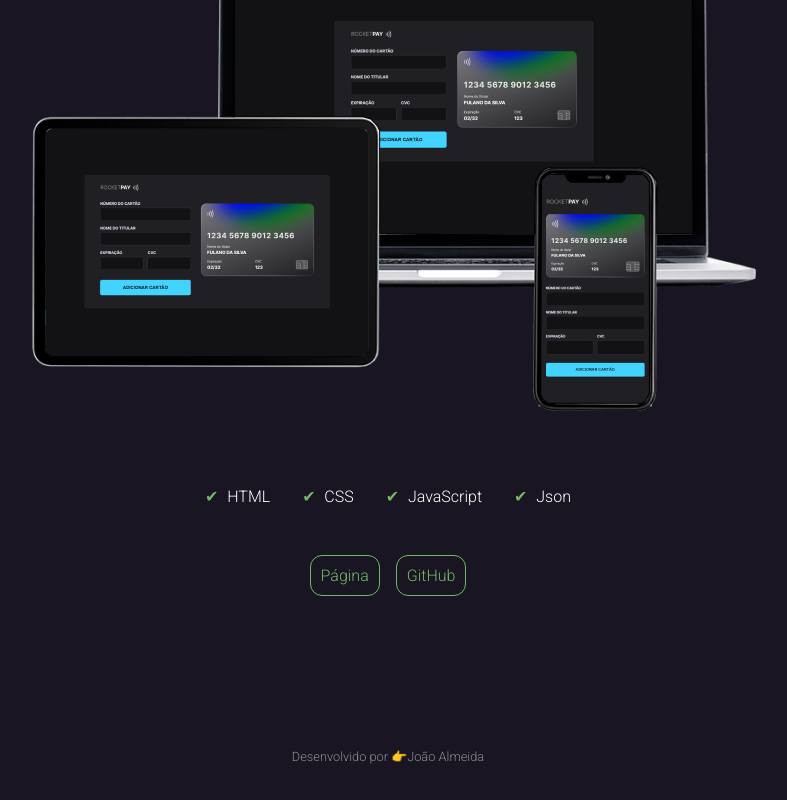
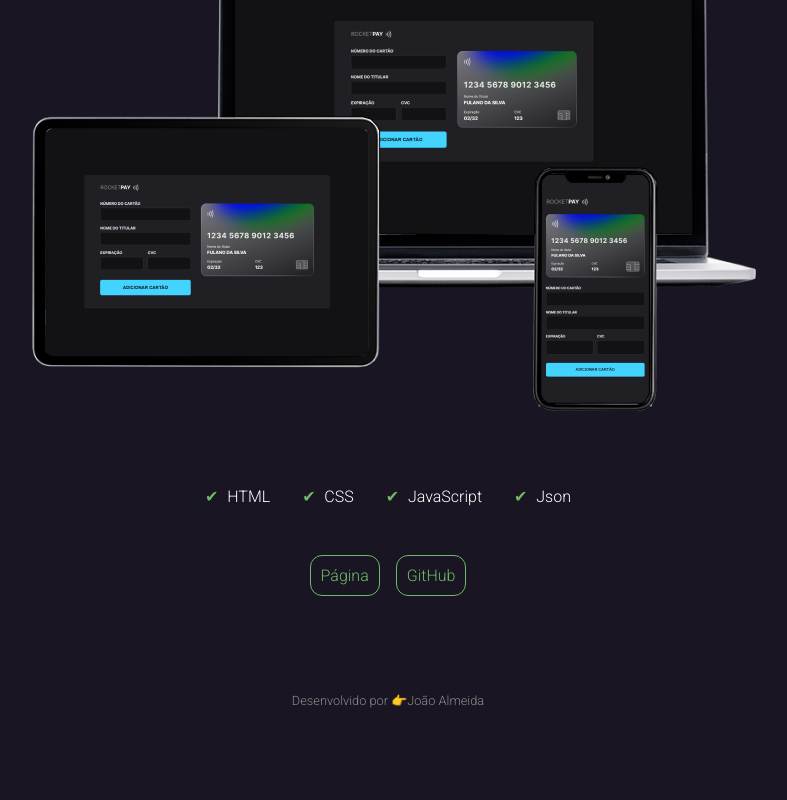
Before and after one commit to joaolalmeida/Portfolio, a React (Vite) app: page /projetos in a window 1280 px wide. Shown: the part 1283-2083 px from the top of the page, without its empty margins (252-1039 px from the left). After the commit the page ends 2023 px from the top, so only its background shows below. Built offline with nearby package versions, Linux system fonts and the light colour scheme.

Commit message:
ajustando footer das abas

```diff
--- a/src/components/Footer/Footer.module.css
+++ b/src/components/Footer/Footer.module.css
@@ -1,5 +1,5 @@
 .footer {
-  height: 15vh;
+  height: 27vh;
   display: flex;
   justify-content: center;
   align-items: end;
@@ -17,6 +17,14 @@
   color: var(--green-100);
 }
 
+
+@media (max-height: 900px) {
+  .footer {
+    height: 16vh;
+  }
+}
+
+
 @media (max-width: 768px) {
   .footer {
     height: 25vh;
--- a/src/pages/projetos/Projetos.module.css
+++ b/src/pages/projetos/Projetos.module.css
@@ -1,7 +1,16 @@
 .footerProjetos {
-  margin-top: -8rem;
-  margin-bottom: 4rem;
+  margin-top: -18rem;
+  margin-bottom: 2rem;
 }
+
+
+
+@media (max-height: 900px) {
+  .footerProjetos {
+    margin-top: -10rem;
+  }
+}
+
 
 @media (max-width: 768px) {
   .footerProjetos {
```
